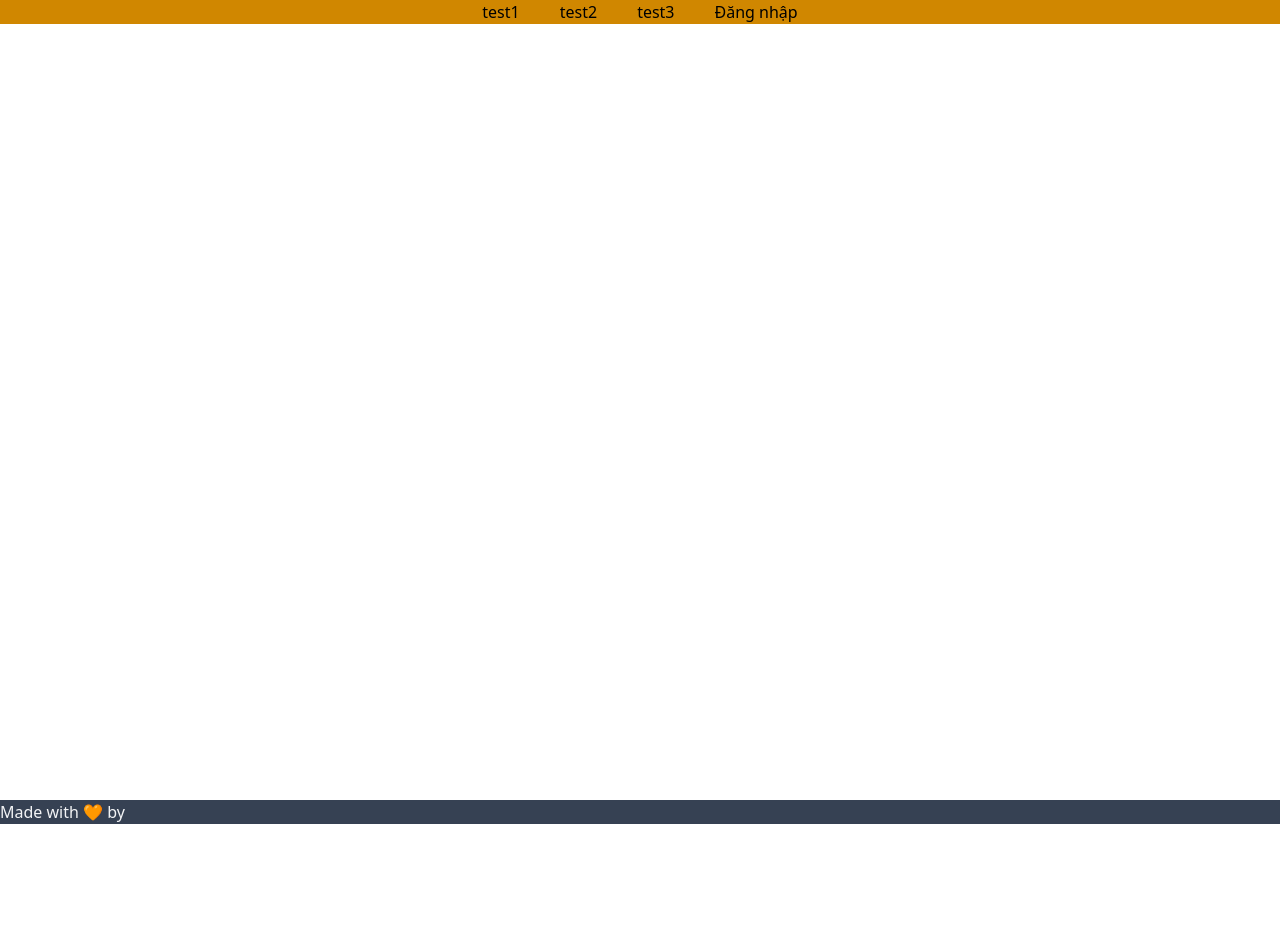
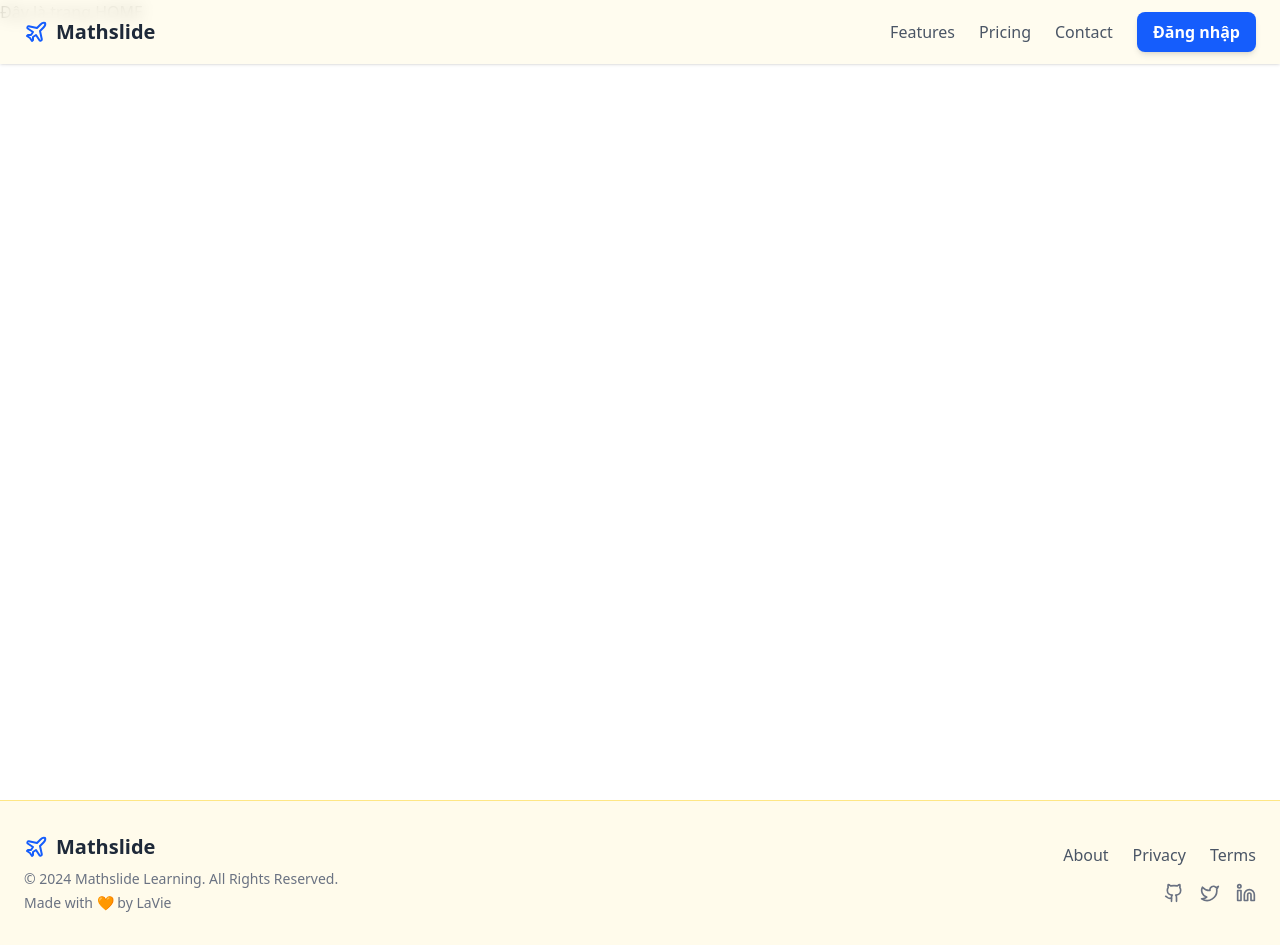
Before and after one commit to PTPhongKMF/prn232-react-frontend, a React (Vite) app: page / in a window 1280 px wide. Before the commit the page ends 824 px from the top, so only its background shows below. Built offline with nearby package versions, Linux system fonts and the light colour scheme.

Commit message:
Refactor code structure for improved readability and maintainability

```diff
--- a/package.json
+++ b/package.json
@@ -12,12 +12,14 @@
   "dependencies": {
     "@tailwindcss/vite": "^4.1.13",
     "@tanstack/react-query": "^5.89.0",
+    "@types/react-router-dom": "^5.3.3",
     "clsx": "^2.1.1",
     "ky": "^1.10.0",
     "lucide-react": "^0.544.0",
     "react": "^19.1.1",
     "react-dom": "^19.1.1",
     "react-router": "^7.9.1",
+    "react-router-dom": "^7.9.1",
     "tailwind-merge": "^3.3.1",
     "tailwindcss": "^4.1.13",
     "typescript-cookie": "^1.0.6",
--- a/src/components/Footer.tsx
+++ b/src/components/Footer.tsx
@@ -1,8 +1,54 @@
+import { Plane, Github, Twitter, Linkedin } from "lucide-react";
+import { Link } from "react-router-dom";
 
 export default function Footer() {
   return (
-    <footer className="text-gray-100 bg-gray-700">
-      Made with 🧡 by
+    <footer className="bg-amber-50 border-t border-amber-200">
+      <div className="container mx-auto px-6 py-8">
+        <div className="flex flex-col items-center text-center md:flex-row md:justify-between md:text-left">
+          {/* Brand and Copyright */}
+          <div className="mb-6 md:mb-0">
+            <Link to="/" className="flex items-center justify-center gap-2 text-xl font-bold text-gray-800 md:justify-start">
+              <Plane className="text-blue-600" />
+              <span>Mathslide</span>
+            </Link>
+            <p className="mt-2 text-sm text-gray-500">
+              © 2024 Mathslide Learning. All Rights Reserved.
+            </p>
+            <p className="mt-1 text-sm text-gray-500">
+              Made with 🧡 by LaVie
+            </p>
+          </div>
+
+          {/* Links and Socials */}
+          <div className="flex flex-col items-center md:items-end">
+            <div className="flex gap-6">
+              <Link to="/about" className="text-gray-600 transition-colors hover:text-blue-600">
+                About
+              </Link>
+              <Link to="/privacy" className="text-gray-600 transition-colors hover:text-blue-600">
+                Privacy
+              </Link>
+              <Link to="/terms" className="text-gray-600 transition-colors hover:text-blue-600">
+                Terms
+              </Link>
+            </div>
+
+            <div className="mt-4 flex gap-4">
+              <a href="#" className="text-gray-500 transition-colors hover:text-blue-600">
+                <Github size={20} />
+              </a>
+              <a href="#" className="text-gray-500 transition-colors hover:text-blue-600">
+                <Twitter size={20} />
+              </a>
+              <a href="#" className="text-gray-500 transition-colors hover:text-blue-600">
+                <Linkedin size={20} />
+              </a>
+
+            </div>
+          </div>
+        </div>
+      </div>
     </footer>
-  )
+  );
 }
--- a/src/components/NavBar.tsx
+++ b/src/components/NavBar.tsx
@@ -1,12 +1,46 @@
-import { Link } from "react-router";
+import { Link } from "react-router-dom"; // Use react-router-dom for web projects
+import { Plane } from "lucide-react"; // A fun icon for the brand
 
 export default function NavBar() {
   return (
-    <nav className="flex fixed z-50 bg-yellow-600 w-full gap-10 justify-center items-center">
-      <p>test1</p>
-      <p>test2</p>
-      <p>test3</p>
-      <Link to="/login">Đăng nhập</Link>
-    </nav>
+    <header className="fixed top-0 left-0 z-50 w-full bg-amber-50/80 backdrop-blur-sm shadow-sm">
+      <nav className="container mx-auto flex h-16 items-center justify-between px-6">
+        {/* Left Side: Brand/Logo */}
+        <Link to="/" className="flex items-center gap-2 text-xl font-bold text-gray-800">
+          <Plane className="text-blue-600" />
+          <span>Mathslide</span>
+        </Link>
+
+        {/* Right Side: Navigation Links and Login Button */}
+        <div className="flex items-center gap-6">
+          <Link
+            to="/features"
+            className="hidden font-medium text-gray-600 transition-colors hover:text-blue-600 md:block"
+          >
+            Features
+          </Link>
+          <Link
+            to="/pricing"
+            className="hidden font-medium text-gray-600 transition-colors hover:text-blue-600 md:block"
+          >
+            Pricing
+          </Link>
+          <Link
+            to="/contact"
+            className="hidden font-medium text-gray-600 transition-colors hover:text-blue-600 md:block"
+          >
+            Contact
+          </Link>
+
+          {/* Login link styled as a button */}
+          <Link
+            to="/login"
+            className="rounded-lg bg-blue-600 px-4 py-2 font-semibold text-white shadow-md transition-transform active:scale-95 hover:scale-95 hover:shadow-sm"
+          >
+            Đăng nhập
+          </Link>
+        </div>
+      </nav>
+    </header>
   );
 }
```
Also changed, not shown: 1 other file (tests, documents, lock files or other folders).
